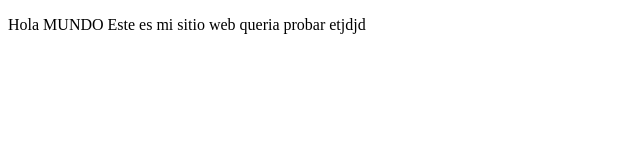
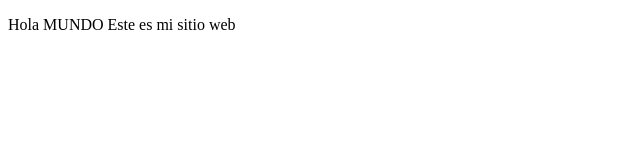
Before and after one commit to FGC97/proyectoDemoCursoPrework, a plain HTML site: page index.html in a window 1280 px wide. Shown: the whole page, without its empty margins (0-640 px from the left). Drawn offline with Linux system fonts and the light colour scheme.

Commit message:
Cambios en sitio

```diff
--- a/index.html
+++ b/index.html
@@ -8,7 +8,7 @@
 </head>
 <body>
  <p>
-    Hola MUNDO Este es mi sitio web queria probar etjdjd
+    Hola MUNDO Este es mi sitio web
  </p>
 </body>
 </html>
```
